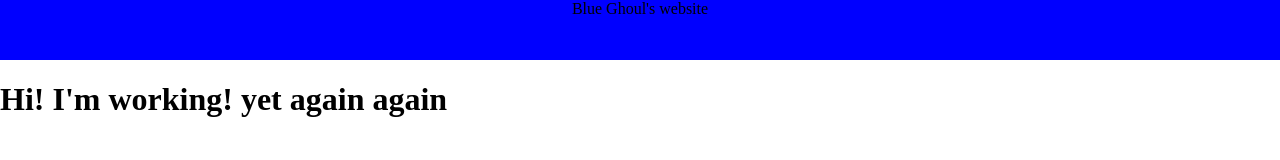
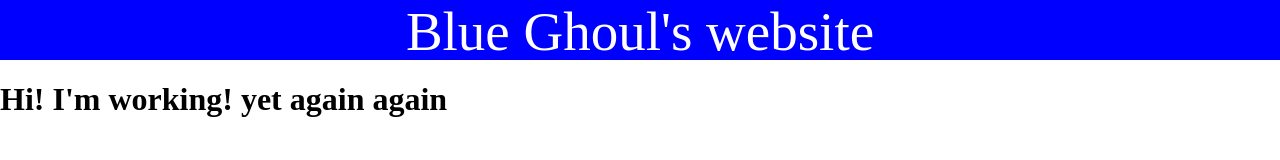
Before and after one commit to blueghoulKA/blueghoulKA.github.io, a plain HTML site: page index.html in a window 1280 px wide. Drawn offline with Linux system fonts and the light colour scheme.

Commit message:
Add files via upload

```diff
--- a/index.html
+++ b/index.html
@@ -14,7 +14,8 @@
 }
 #innerHeader{
     text-align:center;
-    font-size-adjust:inherit;
+    font-size:55px;
+    color:white;
 }
         </style>
     </head>
```
